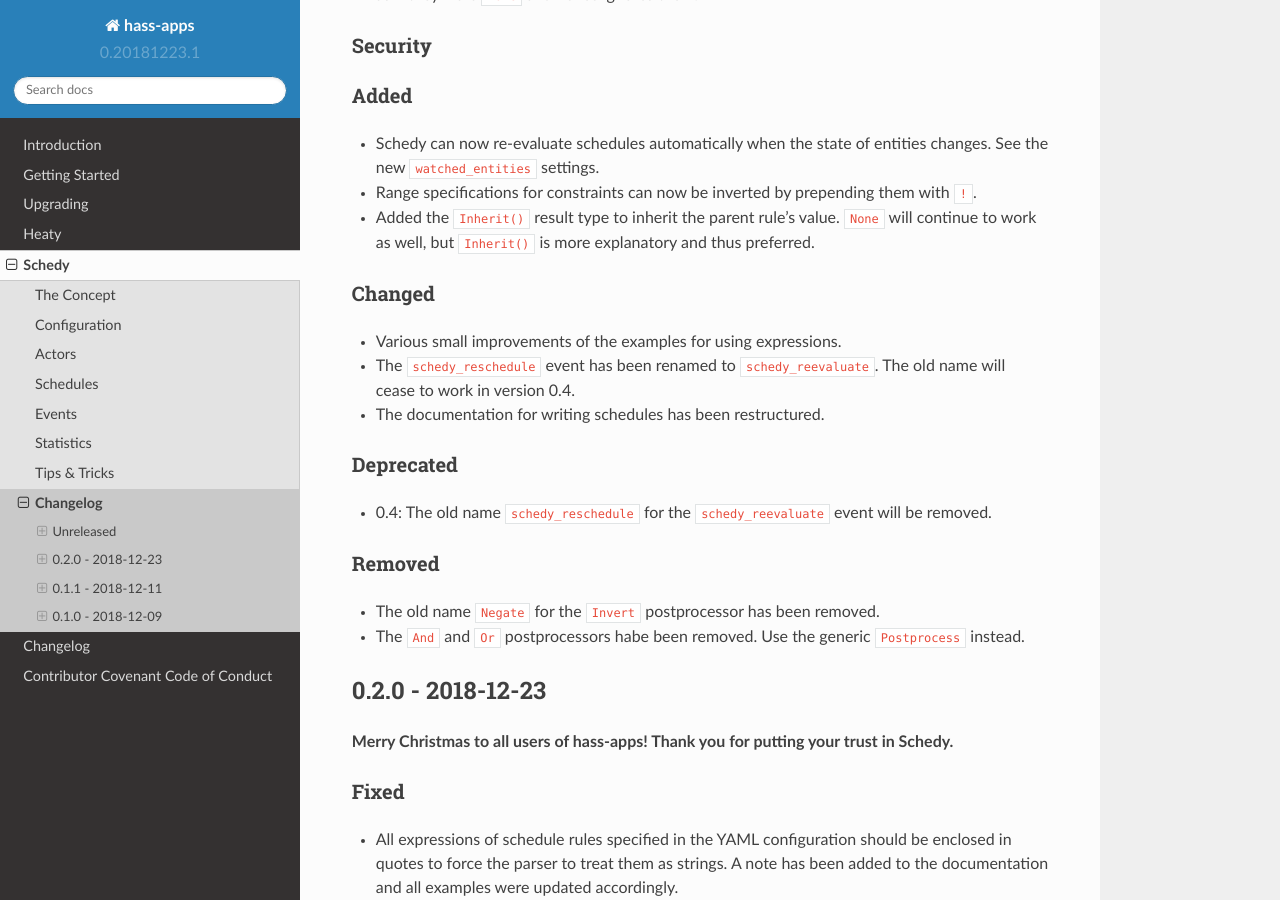
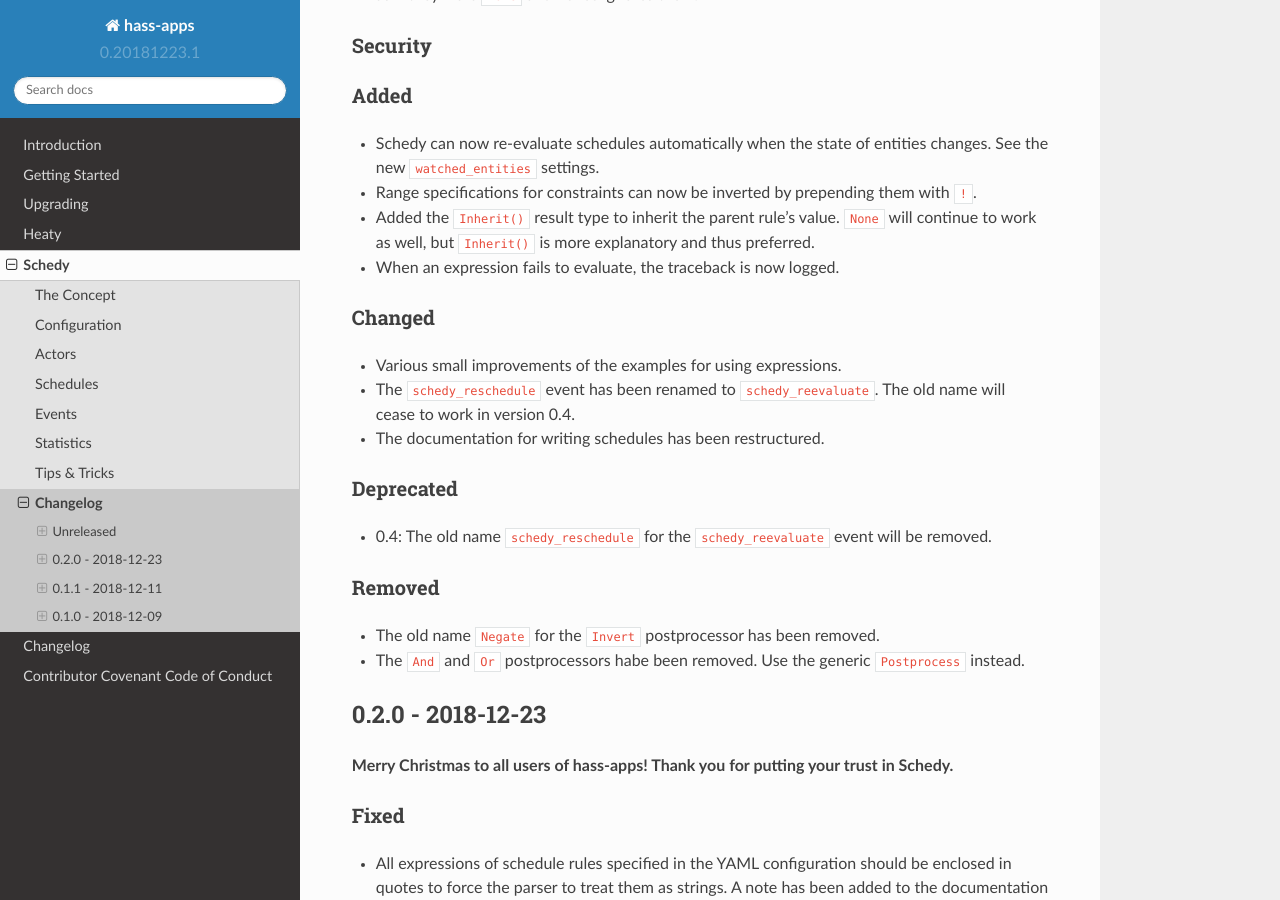
Before and after one commit to bob1de/hass-apps, a Sphinx documentation site: the page built from docs/apps/schedy/CHANGELOG.md, in a window 1280 px wide and 900 px high, scrolled down 432 px. Built offline with Sphinx 7.4.7 and the Read the Docs theme 2.0.0, drawn with Linux system fonts in a browser that asks for light colours.

Commit message:
[schedy] Mention traceback logging in changelog

```diff
--- a/docs/apps/schedy/CHANGELOG.md
+++ b/docs/apps/schedy/CHANGELOG.md
@@ -24,6 +24,7 @@
 * Added the ``Inherit()`` result type to inherit the parent rule's
   value. ``None`` will continue to work as well, but ``Inherit()``
   is more explanatory and thus preferred.
+* When an expression fails to evaluate, the traceback is now logged.
 
 ### Changed
 * Various small improvements of the examples for using expressions.
```
